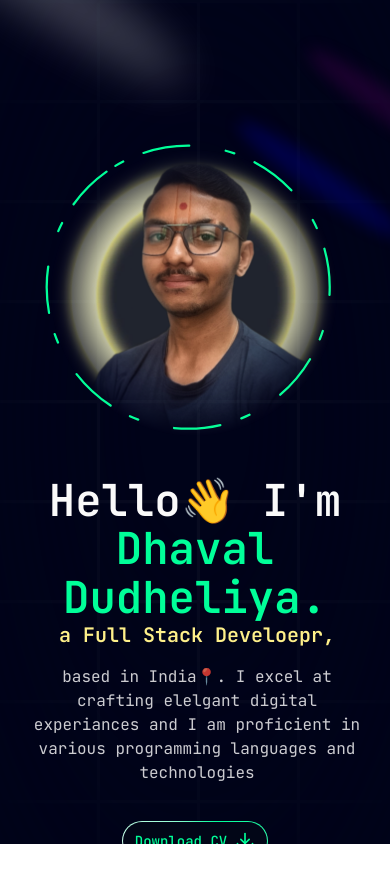
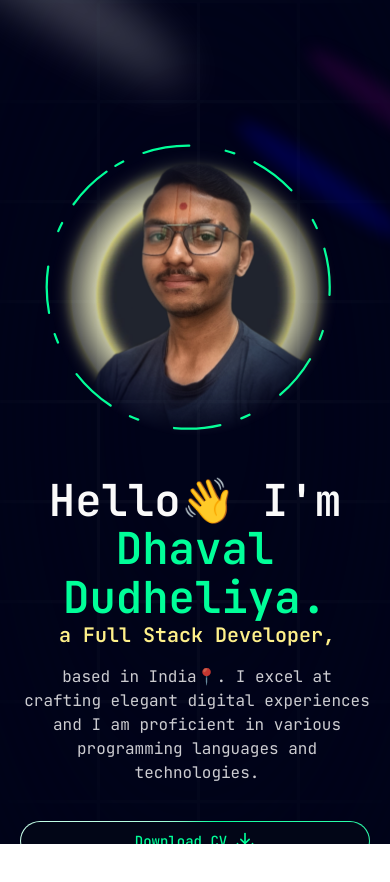
Before and after one commit to DhavalDudheliya/portfolio, a Next.js app: page / in a window 390 px wide. Shown: the top 882 px of the page. Built offline with nearby package versions, Linux system fonts and the light colour scheme.

Commit message:
fix  animations

```diff
--- a/components/Footer.tsx
+++ b/components/Footer.tsx
@@ -24,24 +24,23 @@ const socials = [
 const Footer = () => {
   // Hook for heading
   const { ref: headingRef, inView: isHeadingInView } = useInView({
-    triggerOnce: true, // Animation triggers only once
-    threshold: 0.1, // Trigger when 10% of the component is visible
+    triggerOnce: true,
+    threshold: 0.1,
   });
 
   // Hook for social icons
   const { ref: socialIconsRef, inView: areSocialIconsInView } = useInView({
-    triggerOnce: true, // Animation triggers only once
-    threshold: 0.1, // Trigger when 10% of the component is visible
+    triggerOnce: true,
+    threshold: 0.1,
   });
 
   return (
     <footer className="w-full pt-20 pb-10" id="contact">
       <div className="flex flex-col items-center">
-        {/* Animate the heading */}
         <motion.h1
           ref={headingRef}
           className="heading lg:max-w-[45vw]"
-          initial={{ opacity: 0, y: 50 }}
+          initial={{ opacity: 0, y: -50 }}
           animate={{
             opacity: isHeadingInView ? 1 : 0,
             y: isHeadingInView ? 0 : 50,
@@ -52,14 +51,23 @@ const Footer = () => {
           presence to the next level?
         </motion.h1>
 
-        <p className="text-white-200 md:mt-5 mt-5 mb-10 text-center">
+        <motion.p
+          ref={headingRef}
+          className="text-white-200 md:mt-5 mt-5 mb-10 text-center"
+          initial={{ opacity: 0, y: -50 }}
+          animate={{
+            opacity: isHeadingInView ? 1 : 0,
+            y: isHeadingInView ? 0 : 50,
+          }}
+          transition={{ duration: 0.5, ease: "easeOut" }}
+        >
           Reach out to me today and let&apos;s discuss how I can help you
           achieve your goals.
-        </p>
+        </motion.p>
 
         <motion.div
           ref={headingRef}
-          initial={{ opacity: 0, y: 50 }}
+          initial={{ opacity: 0, y: -50 }}
           animate={{
             opacity: isHeadingInView ? 1 : 0,
             y: isHeadingInView ? 0 : 50,
@@ -89,7 +97,7 @@ const Footer = () => {
       <div className="flex mt-16 md:flex-row flex-col justify-between items-center gap-4">
         <motion.p
           ref={socialIconsRef}
-          initial={{ opacity: 0, y: 50 }}
+          initial={{ opacity: 0, y: -50 }}
           animate={{
             opacity: areSocialIconsInView ? 1 : 0,
             y: areSocialIconsInView ? 0 : 50,
@@ -100,11 +108,10 @@ const Footer = () => {
           Copyright © 2024 Dhaval Dudheliya
         </motion.p>
 
-        {/* Animate the social icons */}
         <motion.div
           ref={socialIconsRef}
           className="flex items-center md:gap-3 gap-6"
-          initial={{ opacity: 0, y: 50 }}
+          initial={{ opacity: 0, y: -50 }}
           animate={{
             opacity: areSocialIconsInView ? 1 : 0,
             y: areSocialIconsInView ? 0 : 50,
--- a/components/Hero.tsx
+++ b/components/Hero.tsx
@@ -16,14 +16,16 @@ const Hero = () => {
       <div className="mx-auto h-full relative">
         <div className="flex flex-col xl:flex-row items-center justify-between">
           <div className="text-center xl:text-left order-2 xl:order-none">
+            <motion.div
+              initial={{ opacity: 0, x: -100 }}
+              animate={{ opacity: 1, x: 0 }}
+              transition={{ delay: 0.5, duration: 0.7 }}
+            >
               <motion.h1
                 className="h1"
                 initial={{ x: -1000 }}
                 animate={{ x: 0 }}
-              transition={{
-                delay: 1,
-                duration: 0.5,
-              }}
+                transition={{ duration: 1 }}
               >
                 Hello👋 I&apos;m <br />
                 <span className="text-green">Dhaval Dudheliya.</span>
@@ -31,35 +33,28 @@ const Hero = () => {
               <motion.p
                 initial={{ x: -1000 }}
                 animate={{ x: 0 }}
-              transition={{
-                delay: 1.1,
-                duration: 0.5,
-              }}
+                transition={{ delay: 0.2, duration: 1 }}
                 className="text-xl font-semibold ml-1 text-yellow-200"
               >
-              a Full Stack Develoepr,
+                a Full Stack Developer,
               </motion.p>
               <motion.p
                 initial={{ x: -1000 }}
                 animate={{ x: 0 }}
-              transition={{
-                delay: 1.2,
-                duration: 0.5,
-              }}
+                transition={{ delay: 0.4, duration: 1 }}
                 className="max-w-[500px] mt-4 mb-9 text-white/80 ml-1"
               >
-              based in India📍. I excel at crafting elelgant digital experiances
-              and I am proficient in various programming languages and
-              technologies
+                based in India📍. I excel at crafting elegant digital
+                experiences and I am proficient in various programming languages
+                and technologies.
               </motion.p>
-            <div className="flex flex-col xl:flex-row items-center gap-8">
+            </motion.div>
+
             <motion.div
-                initial={{ x: -1000 }}
-                animate={{ x: 0 }}
-                transition={{
-                  delay: 1.7,
-                  duration: 0.5,
-                }}
+              initial={{ opacity: 0, x: -100 }}
+              animate={{ opacity: 1, x: 0 }}
+              transition={{ delay: 0.6, duration: 0.7 }}
+              className="flex flex-col xl:flex-row items-center gap-8"
             >
               <MagicButton
                 title="Download CV"
@@ -67,14 +62,13 @@ const Hero = () => {
                 position="right"
                 cv={true}
               />
-              </motion.div>
               <div className="mb-8 xl:mb-0">
                 <Socials
                   containerStyles="flex gap-6"
                   iconStyles="w-9 h-9 border border-green rounded-full flex justify-center items-center text-green text-base hover:bg-green hover:text-black-100 hover:transition-all duration-500"
                 />
               </div>
-            </div>
+            </motion.div>
           </div>
           <div className="order-1 xl:order-none mb-8 xl:mb-0 z-20">
             <Photo />
--- a/components/RecentProjects.tsx
+++ b/components/RecentProjects.tsx
@@ -12,49 +12,20 @@ import { FaLocationArrow } from "react-icons/fa";
 import { FaCircleDot } from "react-icons/fa6";
 
 const RecentProjects = () => {
-  // Hook for heading
-  const { ref: headingRef, inView: isHeadingInView } = useInView({
-    triggerOnce: true, // Animation triggers only once
-    threshold: 0.1, // Trigger when 10% of the component is visible
-  });
-
   return (
     <div className="py-20" id="projects">
       {/* Animate the heading */}
-      <motion.h1
-        ref={headingRef}
-        className="heading"
-        initial={{ opacity: 0, y: 50 }}
-        animate={{
-          opacity: isHeadingInView ? 1 : 0,
-          y: isHeadingInView ? 0 : 50,
-        }}
-        transition={{ duration: 0.5, ease: "easeOut" }}
-      >
+      <h1 className="heading">
         A small selection of <span className="text-green">recent projects</span>
-      </motion.h1>
+      </h1>
 
       <div className="flex flex-wrap items-center justify-center p-4 gap-x-24 gap-y-8 mt-10">
         {projects.map(
           ({ id, title, des, img, iconLists, link, live }, index) => {
-            // Hook for each project card
-            const { ref, inView } = useInView({
-              triggerOnce: true, // Animation triggers only once
-              threshold: 0.1, // Trigger when 10% of the component is visible
-            });
-
             return (
-              <motion.div
+              <div
                 key={id}
-                ref={ref}
                 className="sm:h-[41rem] h-[32rem] lg:min-h-[32.5rem] flex items-center justify-center sm:w-[570px] w-[80vh]"
-                initial={{ opacity: 0, y: 50 }}
-                animate={{ opacity: inView ? 1 : 0, y: inView ? 0 : 50 }}
-                transition={{
-                  duration: 0.5,
-                  ease: "easeOut",
-                  delay: index * 0.1,
-                }}
               >
                 <PinContainer title={link} href={link}>
                   <div className="relative flex items-center justify-center sm:w-[570px] w-[80vw] overflow-hidden sm:h-[40vh] mb-5 h-[30vh] rounded-xl">
@@ -92,7 +63,7 @@ const RecentProjects = () => {
                     </div>
                   </div>
                 </PinContainer>
-              </motion.div>
+              </div>
             );
           }
         )}
--- a/components/Skills.tsx
+++ b/components/Skills.tsx
@@ -1,3 +1,4 @@
+/* eslint-disable @next/next/no-img-element */
 import { useInView } from "react-intersection-observer";
 import { motion } from "framer-motion";
 import { skills } from "@/data";
@@ -6,6 +7,12 @@ import React from "react";
 const Skills = () => {
   // Hook for heading
   const { ref: headingRef, inView: isHeadingInView } = useInView({
+    triggerOnce: true, // Animation triggers only once
+    threshold: 0.1, // Trigger when 10% of the component is visible
+  });
+
+  // Hook for each skill logo
+  const { ref: skillRef, inView: isSkillInView } = useInView({
     triggerOnce: true, // Animation triggers only once
     threshold: 0.1, // Trigger when 10% of the component is visible
   });
@@ -29,12 +36,6 @@ const Skills = () => {
 
         <div className="flex flex-wrap gap-4 justify-center max-w-lg lg:max-w-[65vw]">
           {skills.map((skill, index) => {
-            // Hook for each skill logo
-            const { ref: skillRef, inView: isSkillInView } = useInView({
-              triggerOnce: true, // Animation triggers only once
-              threshold: 0.1, // Trigger when 10% of the component is visible
-            });
-
             return (
               <motion.div
                 key={skill.id}
--- a/components/ui/Experiance.tsx
+++ b/components/ui/Experiance.tsx
@@ -47,6 +47,7 @@ const Experience = () => {
         {workExperience.map((card, index) => {
           return (
             <Button
+              key={index}
               duration={Math.floor(Math.random() * 10000) + 10000}
               borderRadius="1.75rem"
               style={{
```
Lines whose indentation alone changed are shown as unchanged.
